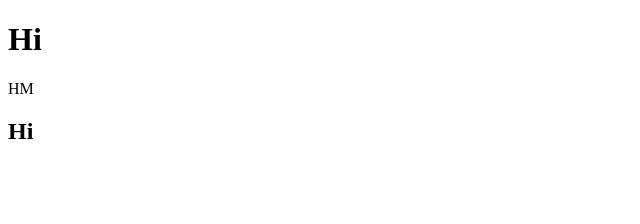
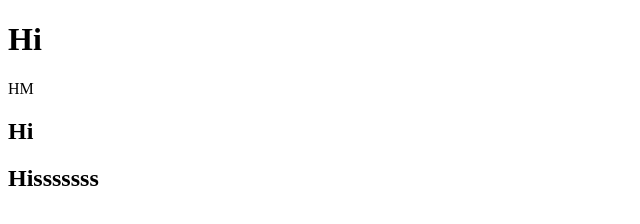
Before and after one commit to OleksiiHad/test_1, a plain HTML site: page index.html in a window 1280 px wide. Shown: the whole page, without its empty margins (0-640 px from the left). Drawn offline with Linux system fonts and the light colour scheme.

Commit message:
h2 +++ hissss

```diff
--- a/index.html
+++ b/index.html
@@ -9,6 +9,7 @@
         <div>HM</div>
 
 		<h2>Hi</h2>
+		<h2>Hisssssss</h2>
 
     </body>
 </html>
```
